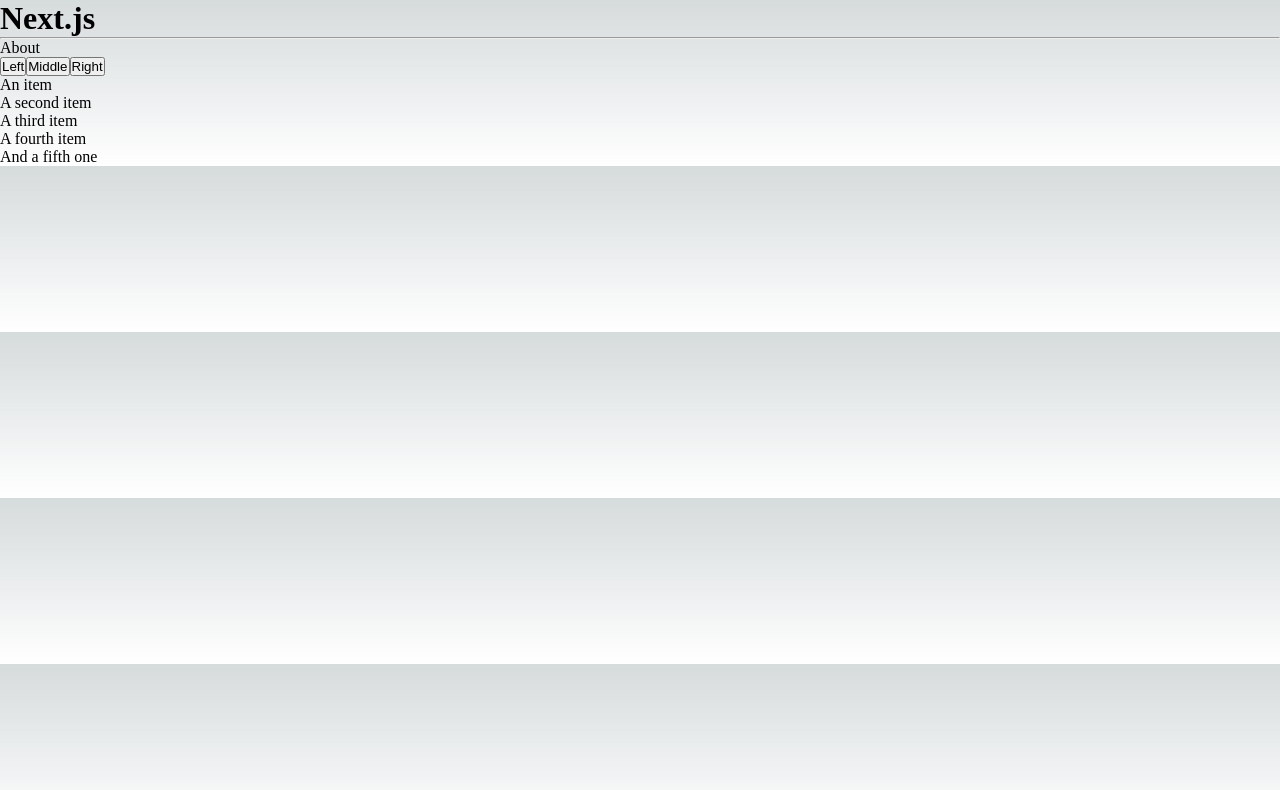
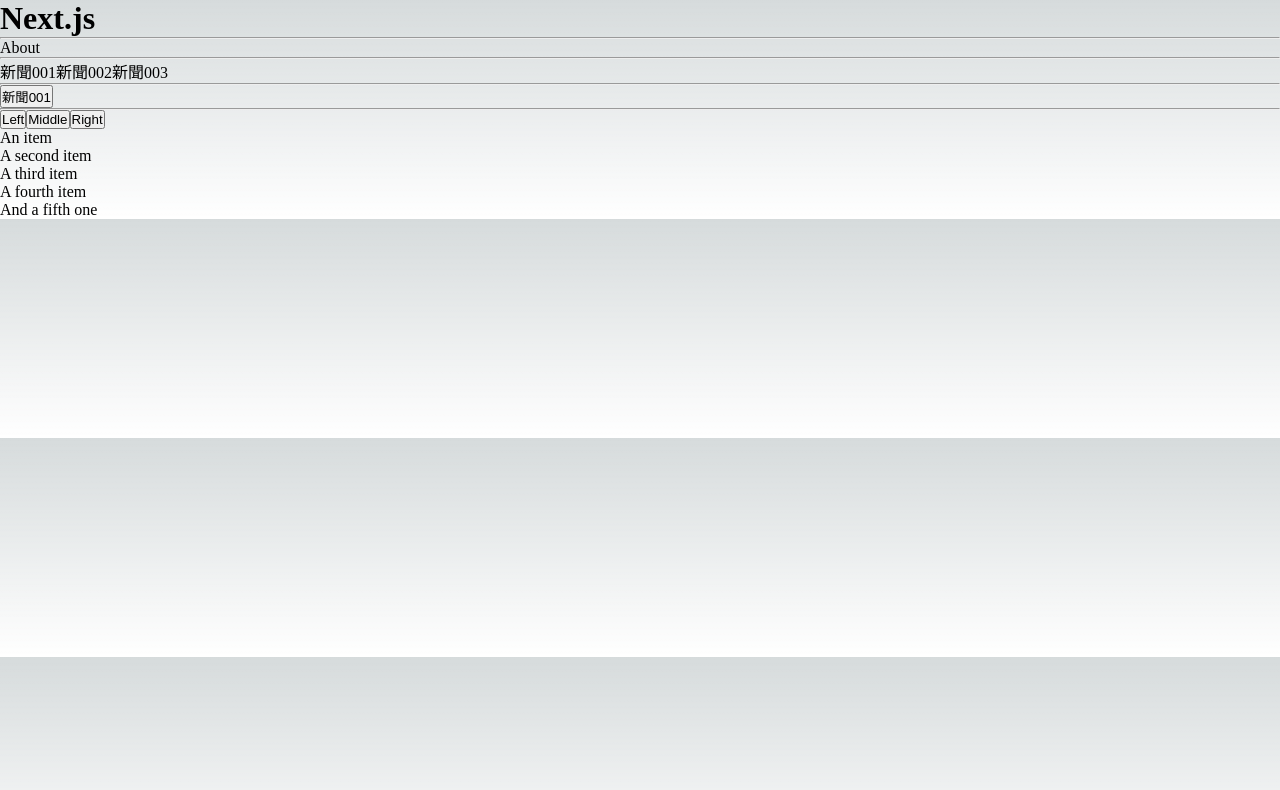
Before and after one commit to YuanShuoHsu/nextjs, a Next.js app: page / in a window 1280 px wide. Shown: the top 790 px of the page. Built offline with nearby package versions, Linux system fonts and the light colour scheme.

Commit message:
tutorial twelve

```diff
--- a/pages/index.tsx
+++ b/pages/index.tsx
@@ -3,10 +3,16 @@ import Image from "next/image";
 import { Inter } from "next/font/google";
 import styles from "../styles/Home.module.css";
 import Link from "next/link";
-
+import { useRouter } from "next/router";
 const inter = Inter({ subsets: ["latin"] });
 
 export default function Home() {
+  const router = useRouter();
+
+  const btn_click = () => {
+    router.push({ pathname: "/news/[id]", query: { id: "001" } });
+  };
+
   return (
     <>
       <Head>
@@ -18,6 +24,21 @@ export default function Home() {
       <h1>Next.js</h1>
       <hr />
       <Link href={"/about"}>About</Link>
+      <hr />
+      <Link href={{ pathname: "news/[id]", query: { id: "001" } }}>
+        新聞001
+      </Link>
+      <Link href={{ pathname: "news/[id]", query: { id: "002" } }}>
+        新聞002
+      </Link>
+      <Link href={{ pathname: "news/[id]", query: { id: "003" } }}>
+        新聞003
+      </Link>
+      <hr />
+      <button className="btn btn-success" onClick={btn_click}>
+        新聞001
+      </button>
+      <hr />
       <div
         className="btn-group"
         role="group"
--- a/pages/news/[id].tsx
+++ b/pages/news/[id].tsx
@@ -1,5 +1,6 @@
 import React from "react";
 import { useRouter } from "next/router";
+import Link from "next/link";
 
 export default function Newsid() {
   const router = useRouter();
@@ -10,6 +11,7 @@ export default function Newsid() {
   return (
     <div>
       <h1>Newsid</h1>
+      <Link href={"/"}>Home</Link>
       <hr />
       {router.pathname && <h3>{router.pathname}</h3>}
       {router.query.id && <h3>{router.query.id}</h3>}
```
